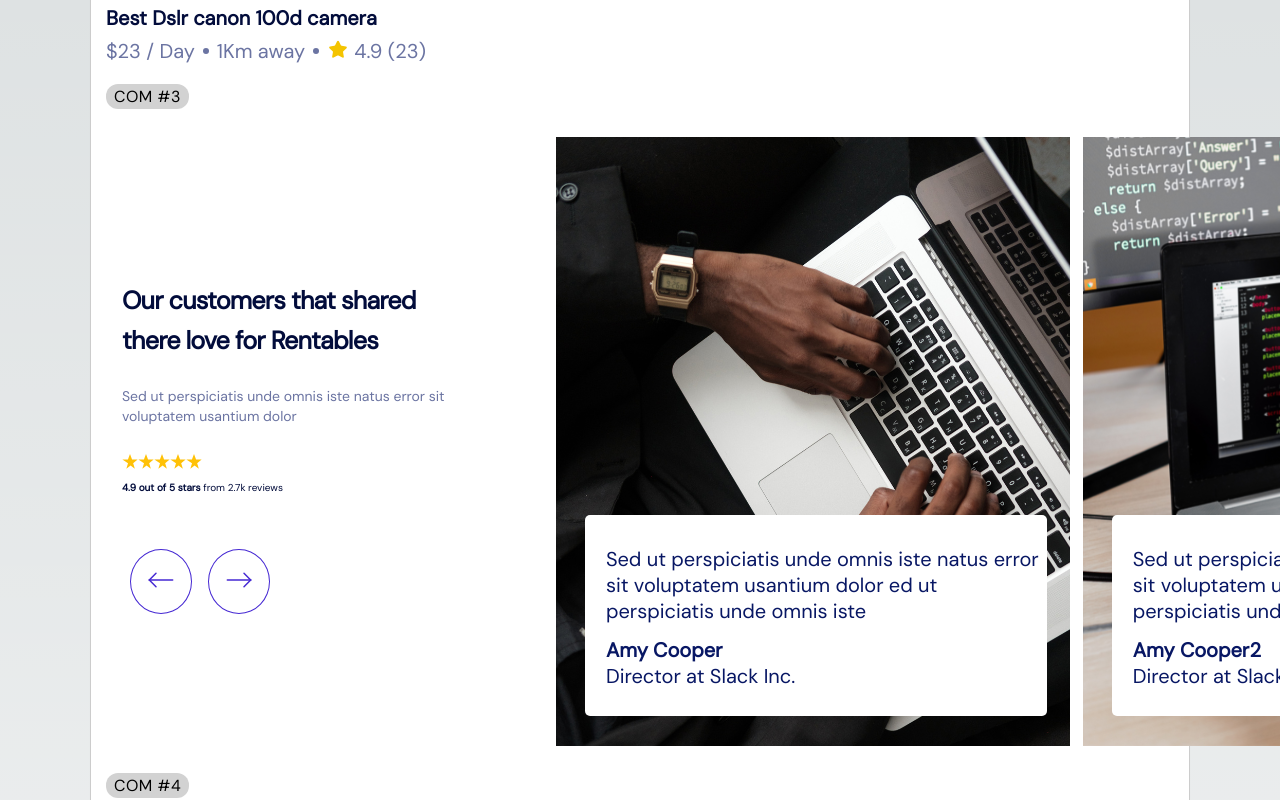
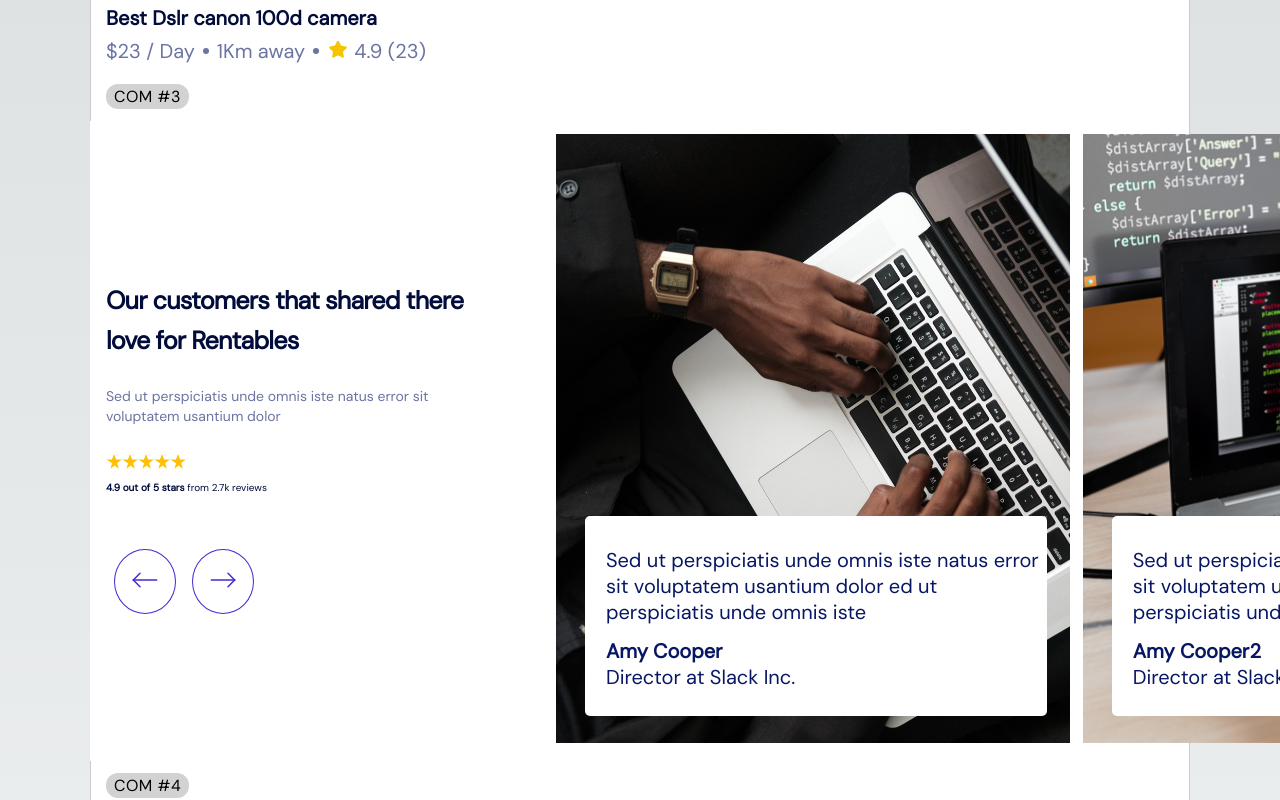
Before and after one commit to EdAncerys/component-lib, a Next.js app: page / in a window 1280 px wide. Shown: the part 560-1360 px from the top of the page. Built offline with nearby package versions, Linux system fonts and the light colour scheme.

Commit message:
fixed slider issue

```diff
--- a/app/components/CardSlider/index.tsx
+++ b/app/components/CardSlider/index.tsx
@@ -41,7 +41,15 @@ const CardSlider: React.FC<CardSliderProps> = ({
     setCurrentSlide(newIndex)
   }
 
-  console.log('currenet slide', currentSlide)
+  const sliderTranslate = (value: number) => {
+    if (value === 0) {
+      return 0
+    } else if (value === 1) {
+      return 0
+    } else if (value === 2) {
+      return 5
+    }
+  }
 
   return (
     <Container>
@@ -77,12 +85,14 @@ const CardSlider: React.FC<CardSliderProps> = ({
 
         <SliderCardsWrapper
           style={{
-            transform: `translateX(-${currentSlide * 200}%)`,
+            transform: `translateX(-${sliderTranslate(currentSlide)}%)`,
             transition: 'transform 0.5s ease',
             zIndex: 1,
           }}
+          currentSlide={currentSlide}
         >
-          {slideImages.map((slide, index) => (
+          {slideImages.map((slide, index) => {
+            return (
               <SingleCard
                 key={index}
                 slideNo={currentSlide}
@@ -93,7 +103,8 @@ const CardSlider: React.FC<CardSliderProps> = ({
                 description={slide.description}
                 className='slider-image'
               />
-          ))}
+            )
+          })}
         </SliderCardsWrapper>
       </CardSliderWrapper>
     </Container>
--- a/app/components/CardSlider/styles.ts
+++ b/app/components/CardSlider/styles.ts
@@ -19,13 +19,14 @@ export const CardSliderWrapper = styled.div`
 export const SliderCaptionWrapper = styled.div`
   color: black;
   background-color: white;
-  width: 23em;
+  width: 25em;
   height: 40em;
+  padding-top: 10em;
   padding-left: 1em;
   position: absolute;
   z-index: 10;
+  left: -1em;
   display: block;
-  padding-top: 10em;
 `
 
 export const SliderHeader = styled.h2`
@@ -86,7 +87,11 @@ export const SliderWrapper = styled.div`
   padding: 1%;
 `
 
-export const SliderCardsWrapper = styled.div`
+interface SliderCardsWrapperType {
+  currentSlide: number
+}
+
+export const SliderCardsWrapper = styled.div<SliderCardsWrapperType>`
   display: flex;
   gap: 0.5em;
   margin-left: 28em;
@@ -94,6 +99,19 @@ export const SliderCardsWrapper = styled.div`
   justify-content: flex-start;
   width: 15em;
   height: 35em;
+
+  > div:nth-child(1) {
+    display: ${({ currentSlide }) => (currentSlide === 1 ? 'none' : 'block')};
+  }
+
+  > div:nth-child(2) {
+    display: ${({ currentSlide }) => (currentSlide === 2 ? 'none' : 'block')};
+  }
+
+  ${({ currentSlide }) =>
+    currentSlide === 2
+      ? ' > div:nth-child(1), > div:nth-child(2) {display: none}'
+      : ''}
 `
 
 export const SliderText = styled.p`
```
Lines whose indentation alone changed are shown as unchanged.
